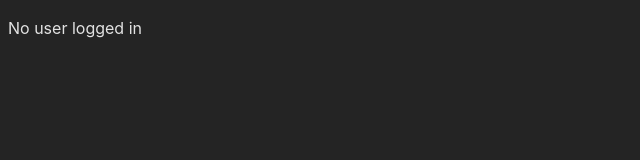
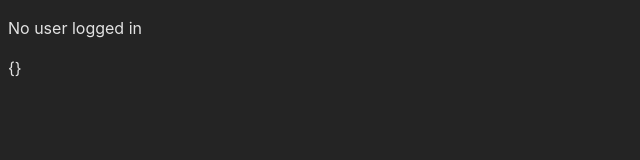
Before and after one commit to tollview/TollViewWebView, a React (Vite) app: page / in a window 1280 px wide. Shown: the top 160 px of the page, without its empty margins (0-640 px from the left). Built offline with nearby package versions, Linux system fonts and the light colour scheme.

Commit message:
made tollsByDate stateful and added it to UI

```diff
--- a/src/components/Home.tsx
+++ b/src/components/Home.tsx
@@ -11,6 +11,7 @@ const Home: React.FC = () => {
     const [gatesList, setGatesList] = useState<Array<Gate>>([]);
     const [tollsList, setTollsList] = useState<Array<Toll>>([]);
     const { user } = useUser();
+    let [ tollsByDate, setTollsByDate ] = useState({});
 
     useEffect(() => {
 
@@ -90,7 +91,7 @@ const Home: React.FC = () => {
 
                 console.log(`gatesList size: ${fetchedGatesList.length}, tollsList size: ${fetchedTollsList.length}`);
                 console.log(`fetchedTollsList: ${JSON.stringify(fetchedTollsList[0]["gateId"])}`)
-                const tollsByDate = fetchedTollsList.reduce((acc, toll: Toll) => {
+                setTollsByDate(fetchedTollsList.reduce((acc, toll: Toll) => {
                     const dateKey = `${toll.timestamp.year}-${toll.timestamp.month}-${toll.timestamp.date}`;
                     if (!acc[dateKey]) {
                         acc[dateKey] = 0;
@@ -105,7 +106,7 @@ const Home: React.FC = () => {
                     }
 
                     return acc;
-                }, {});
+                }, {}));
                 console.log(tollsByDate);
             }
         };
@@ -117,7 +118,8 @@ const Home: React.FC = () => {
 
     return (
         <div>
-            {user ? <p>Welcome, {user.email}</p> : <p>No user logged in</p>} {/* Display user info */}
+            {user ? <p>Welcome, {user.email}</p> : <p>No user logged in</p>}
+            <p>{ JSON.stringify(tollsByDate)} </p>
         </div>
     );
 }
```
